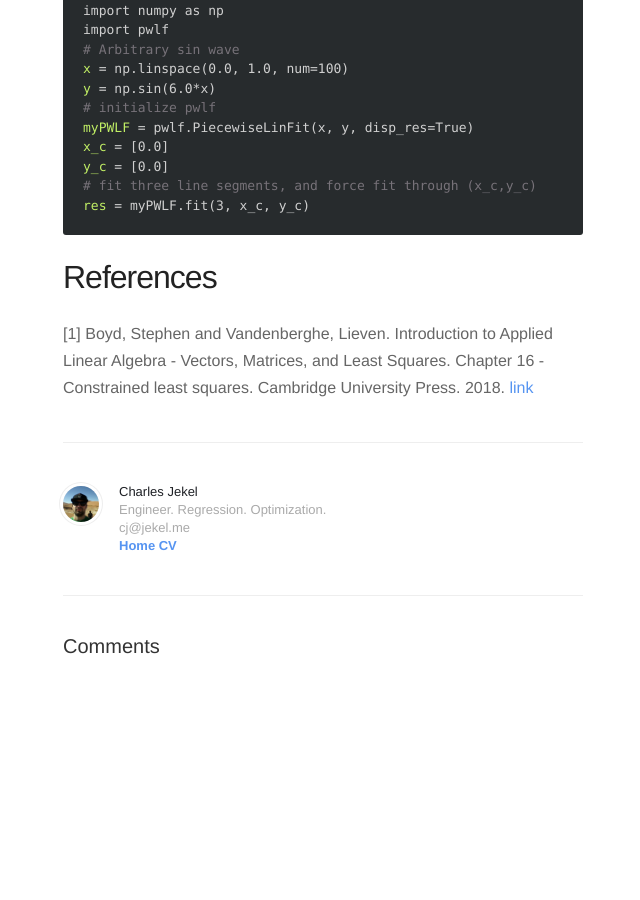
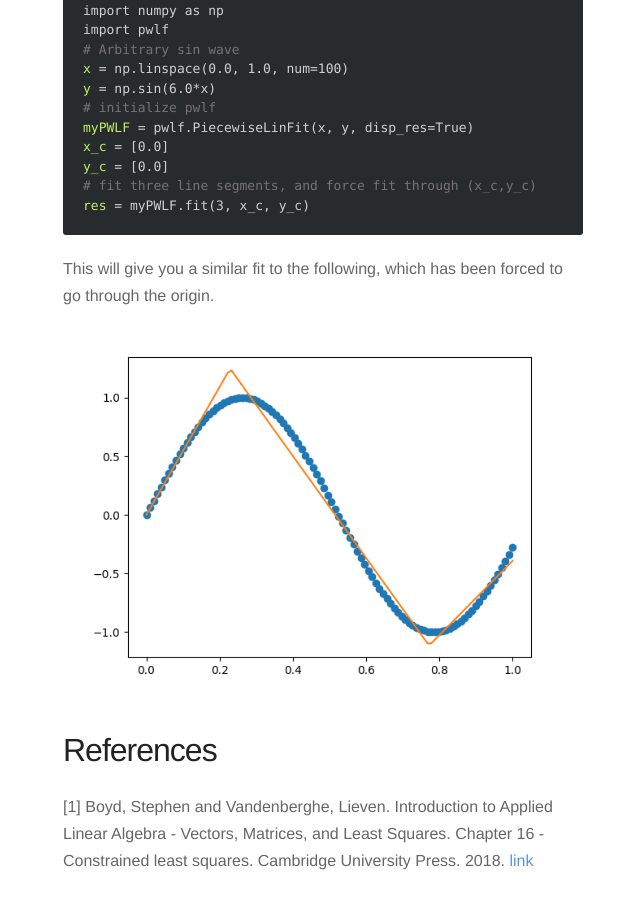
Before and after one commit to cjekel/cjekel.github.io, a Jekyll site: the page built from _posts/2018-04-15-Force-piecwise-linear-fit-through-data.md, in a window 1280 px wide and 900 px high, scrolled down 1557 px. Shown: the whole window, without its empty margins (317-957 px from the left). Built offline with Jekyll 4.4.1, drawn with Linux system fonts in a browser that asks for light colours; nearby versions of some CDN libraries; formulas are drawn with MathJax 3; comment, search, counter and statistics services are not loaded; before the commit the page ends 2333 px from its top, so only the background shows below that.

Commit message:
add sine fit graphic

````diff
--- a/_posts/2018-04-15-Force-piecwise-linear-fit-through-data.md
+++ b/_posts/2018-04-15-Force-piecwise-linear-fit-through-data.md
@@ -59,6 +59,10 @@ y_c = [0.0]
 res = myPWLF.fit(3, x_c, y_c)
 ```
 
+This will give you a similar fit to the following, which has been forced to go through the origin.
+![PDF of validation accuracy]({{ "/" | relative_url  }}assets/2018-04-15/example_fit.png)
+
+
 # References
 
 [1] Boyd, Stephen and Vandenberghe, Lieven. Introduction to Applied Linear Algebra - Vectors, Matrices, and Least Squares. Chapter 16 - Constrained least squares. Cambridge University Press. 2018. [link](https://web.stanford.edu/~boyd/vmls)
````
Also changed, not shown: assets/2018-04-15/example_fit.png (added).
